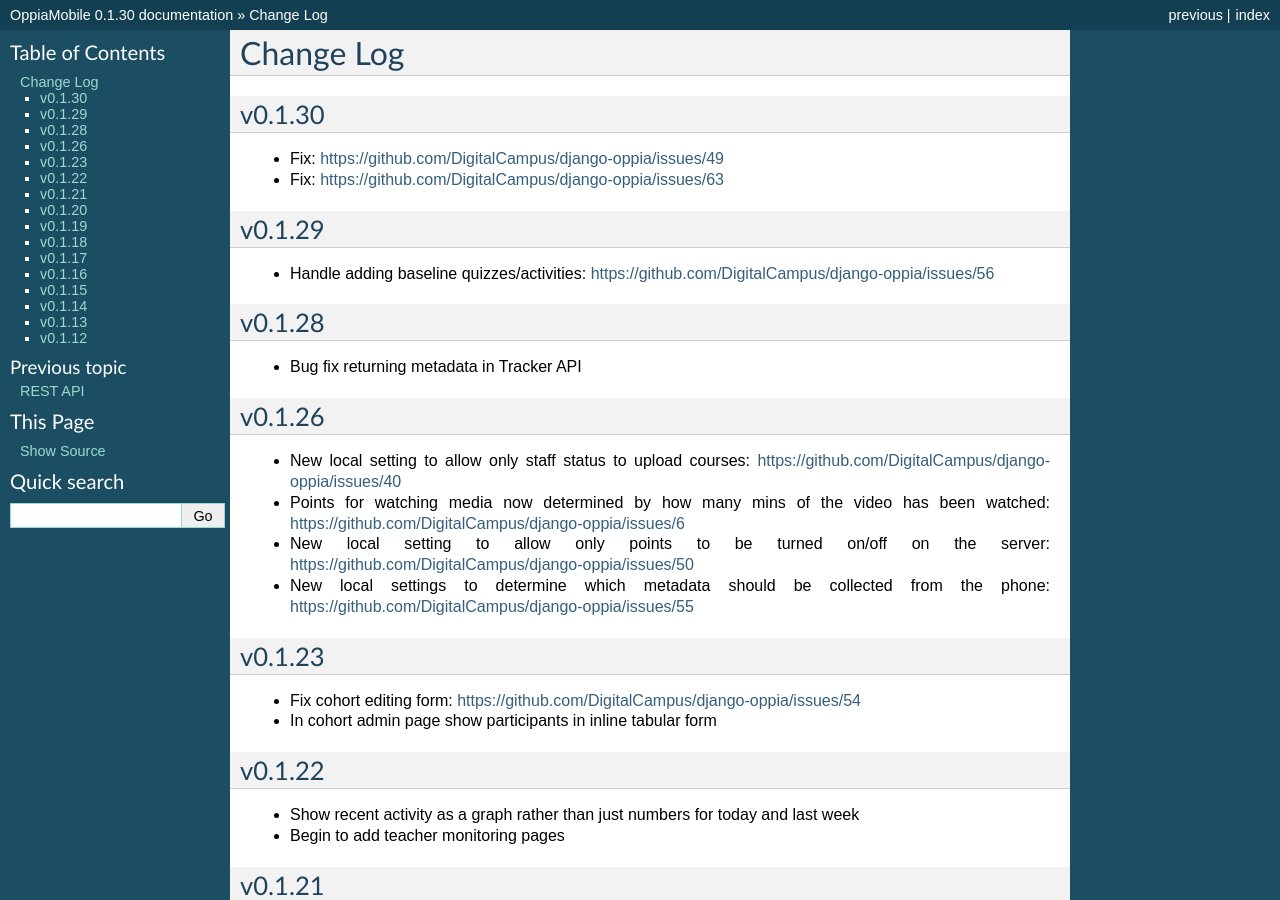
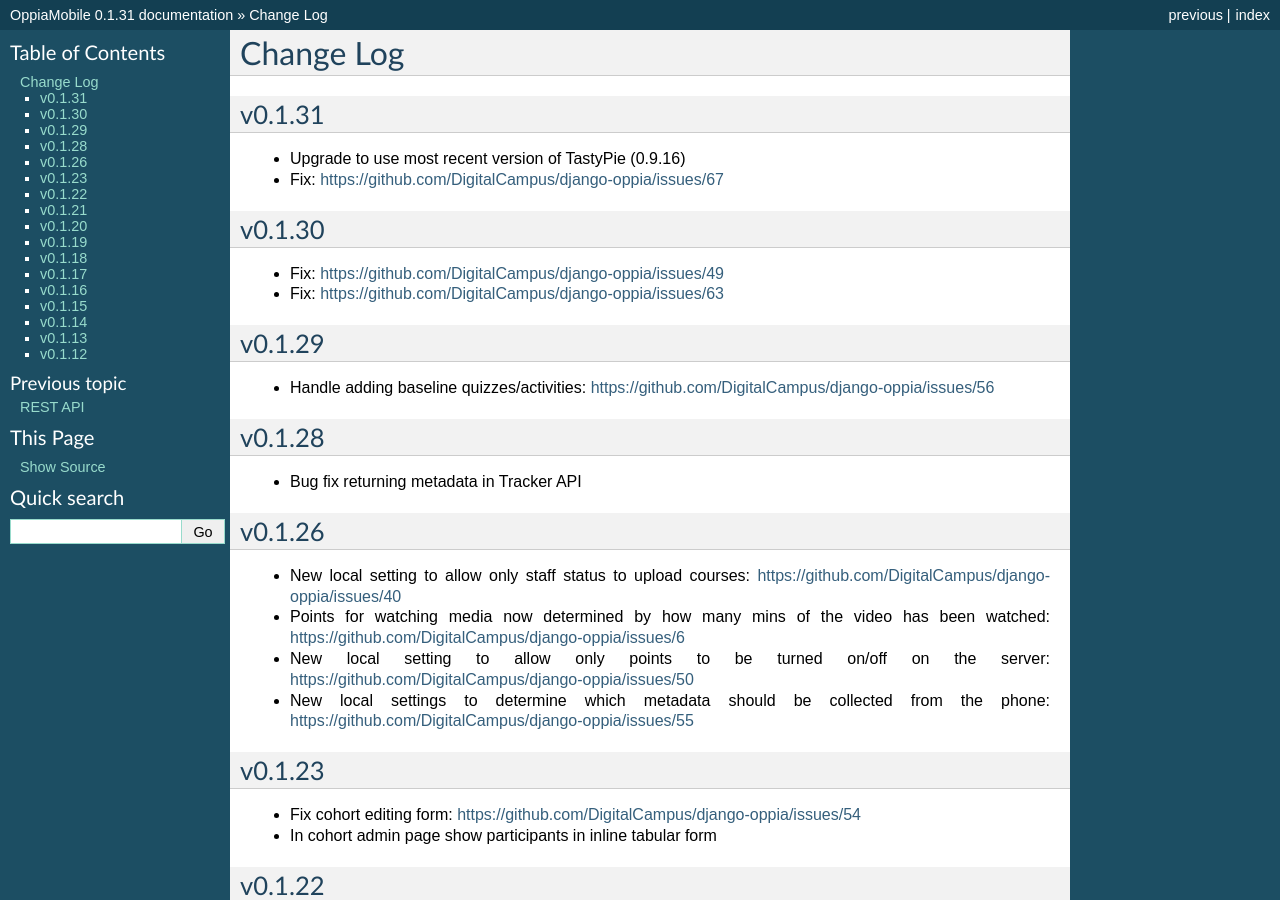
Before and after one commit to DigitalCampus/django-oppia, a Sphinx documentation site: the page built from docs/changelog.rst, in a window 1280 px wide and 900 px high. Built offline with Sphinx 7.4.7, drawn with Linux system fonts in a browser that asks for light colours; the version number is read from the project's files by our own code; some of the changed text lies outside the part shown.

Commit message:
CLOSED - task 62: Upgrade to latest version of TastyPie https://github.com/DigitalCampus/django-oppia/issues/issue/62

```diff
--- a/docs/changelog.rst
+++ b/docs/changelog.rst
@@ -1,5 +1,10 @@
 Change Log
 ============
+
+v0.1.31
+-------
+* Upgrade to use most recent version of TastyPie (0.9.16)
+* Fix: https://github.com/DigitalCampus/django-oppia/issues/67
 
 v0.1.30
 -------
--- a/docs/conf.py
+++ b/docs/conf.py
@@ -56,9 +56,9 @@
 # built documents.
 #
 # The short X.Y version.
-version = '0.1.30'
+version = '0.1.31'
 # The full version, including alpha/beta/rc tags.
-release = '0.1.30'
+release = '0.1.31'
 
 # The language for content autogenerated by Sphinx. Refer to documentation
 # for a list of supported languages.
--- a/docs/install.rst
+++ b/docs/install.rst
@@ -10,7 +10,7 @@
 * Run ``python manage syncdb`` to create the tables for South and TastyPie in
   your database (if you haven't already done so during their installations)
 
-* Apply the following fix for TastyPie: https://github.com/toastdriven/django-tastypie/commit/520b33f39d8878813d8192c4b1a8fd554bca15fa (this is for TastyPie 0.9.15 - hopefully more recent versions will already include this fix). A patch file (timezone.patch) is included in the oppia/utils directory to make this fix easy for you
+* Apply the following fix for TastyPie: https://github.com/toastdriven/django-tastypie/commit/520b33f39d8878813d8192c4b1a8fd554bca15fa (this is for TastyPie 0.9.16 - hopefully more recent versions will already include this fix). A patch file (timezone.patch) is included in the oppia/utils directory to make this fix easy for you
 
 * Install OppiaMobile, run ``pip install django-oppia``
 
--- a/oppia/__init__.py
+++ b/oppia/__init__.py
@@ -1 +1 @@
-VERSION = (0, 1, 30, 'alpha', 0)
+VERSION = (0, 1, 31, 'alpha', 0)
--- a/setup.py
+++ b/setup.py
@@ -8,7 +8,7 @@
 
 setup(
     name='django-oppia',
-    version='0.1.30',
+    version='0.1.31',
     packages=['oppia','oppia.quiz','oppia.api','oppia.profile','oppia.quiz.api', 'oppia.migrations', 'oppia.quiz.migrations', 'oppia.mobile'],
     include_package_data=True,
     license='GNU GPL v3 License',  # example license
@@ -33,6 +33,6 @@
     install_requires=[
         "Django >= 1.5",
         "south >= 0.8.1",
-	    "django-tastypie >= 0.9.15",
+	    "django-tastypie >= 0.9.16",
     ],
 )
```
Also changed, not shown: 1 other file.
